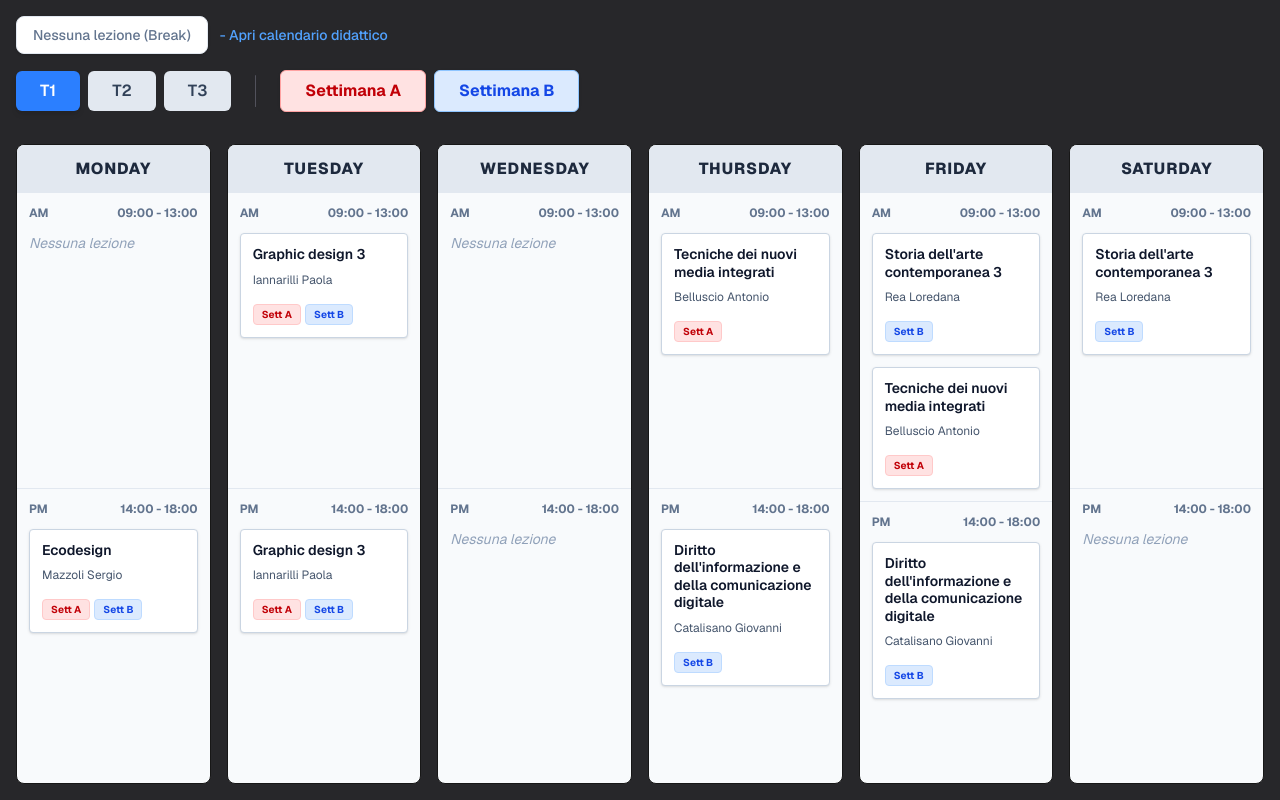
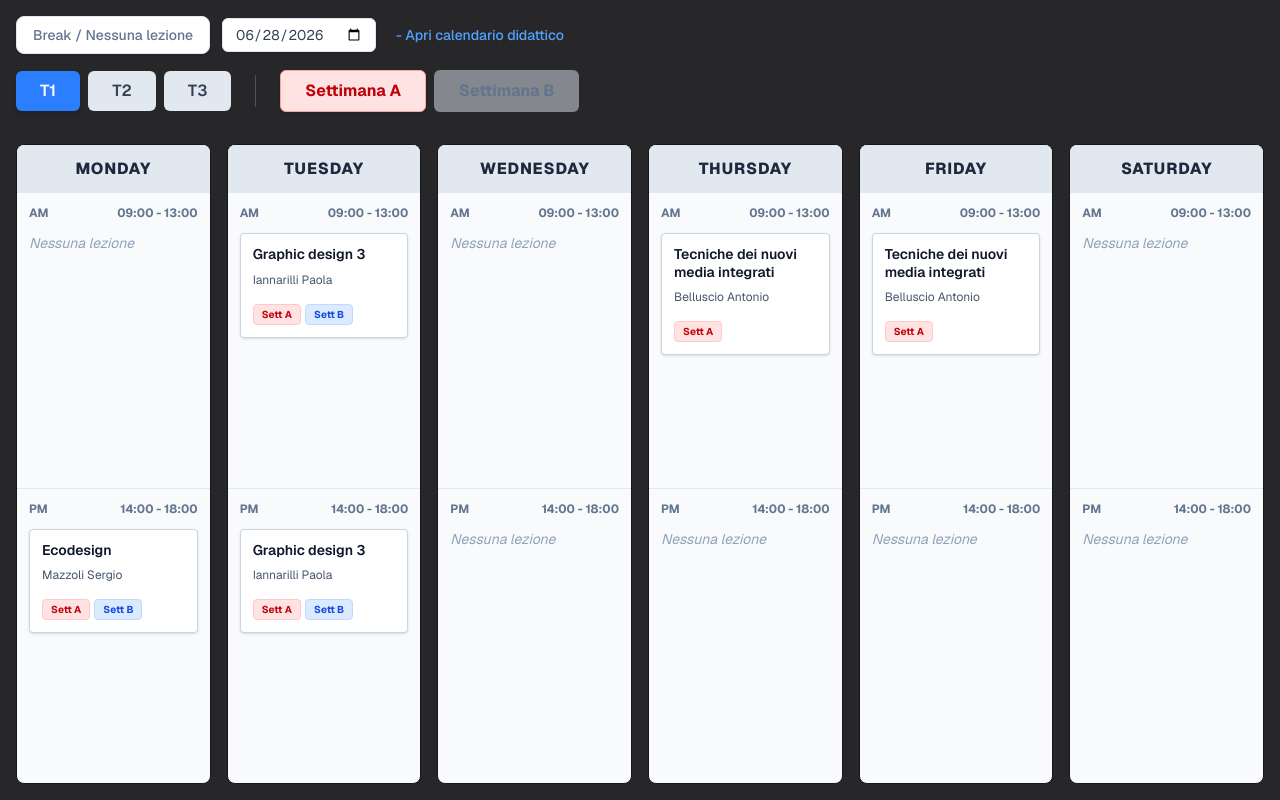
Before and after one commit to pier-4/orario-biennio-gd, a Next.js app: page / in a window 1280 px wide. Built offline with nearby package versions, Linux system fonts and the light colour scheme.

Commit message:
change current week

```diff
--- a/src/app/page.jsx
+++ b/src/app/page.jsx
@@ -17,23 +17,12 @@ const TERMS = ["T1", "T2", "T3"];
 
 export default function Schedule() {
   const [activeTerm, setActiveTerm] = useState("T1");
-  const [activeWeeks, setActiveWeeks] = useState(["A", "B"]);
-
-  // Toggle logica: previene la deselezione di entrambe le settimane
-  const toggleWeek = (week) => {
-    if (activeWeeks.includes(week)) {
-      if (activeWeeks.length > 0) {
-        setActiveWeeks(activeWeeks.filter((w) => w !== week));
-      }
-    } else {
-      setActiveWeeks([...activeWeeks, week]);
-    }
-  };
+  const [activeWeek, setActiveWeek] = useState("A");
 
   // Filtra i dati in base al trimestre e alle settimane selezionate
   const filteredData = data.filter((item) => {
     const isTermMatch = item.term.includes(activeTerm);
-    const isWeekMatch = item.week.some((w) => activeWeeks.includes(w));
+    const isWeekMatch = item.week.includes(activeWeek);
     return isTermMatch && isWeekMatch;
   });
 
@@ -76,9 +65,9 @@ export default function Schedule() {
           aria-label="Selettore settimane"
         >
           <button
-            onClick={() => toggleWeek("A")}
+            onClick={() => setActiveWeek("A")}
             className={`px-6 py-2 rounded-md font-bold transition-all border cursor-pointer ${
-              activeWeeks.includes("A")
+              activeWeek === "A"
                 ? "bg-red-100 text-red-700 border-red-300 shadow-sm"
                 : "bg-slate-200/50 text-slate-500 border-transparent hover:bg-slate-200"
             }`}
@@ -86,9 +75,9 @@ export default function Schedule() {
             Settimana A
           </button>
           <button
-            onClick={() => toggleWeek("B")}
+            onClick={() => setActiveWeek("B")}
             className={`px-6 py-2 rounded-md font-bold transition-all border cursor-pointer ${
-              activeWeeks.includes("B")
+              activeWeek === "B"
                 ? "bg-blue-100 text-blue-700 border-blue-300 shadow-sm"
                 : "bg-slate-200/50 text-slate-500 border-transparent hover:bg-slate-200"
             }`}
--- a/src/components/CurrentWeek.jsx
+++ b/src/components/CurrentWeek.jsx
@@ -1,17 +1,16 @@
-import React, { useState, useMemo, useRef } from "react";
+import React, { useState, useEffect } from "react";
 import academicWeeks from "@/lib/weeks.json";
 
-export default function CurrentWeekIndicator() {
-  const [overrideDate, setOverrideDate] = useState("");
-  const inputRef = useRef(null);
-
-  const currentInfo = useMemo(() => {
-    const today = overrideDate ? new Date(overrideDate) : new Date();
+function getWeekInfo(day, month, year) {
+  const today = new Date(Number(year), Number(month) - 1, Number(day));
   today.setHours(0, 0, 0, 0);
 
   const active = academicWeeks.find((w) => {
-      const start = new Date(w.start);
-      const end = new Date(w.end);
+    const [sY, sM, sD] = w.start.split("-");
+    const start = new Date(Number(sY), Number(sM) - 1, Number(sD));
+    start.setHours(0, 0, 0, 0);
+    const [eY, eM, eD] = w.end.split("-");
+    const end = new Date(Number(eY), Number(eM) - 1, Number(eD));
     end.setHours(23, 59, 59, 999);
     return today >= start && today <= end;
   });
@@ -19,7 +18,6 @@ export default function CurrentWeekIndicator() {
   if (!active || active.term === "Break") return null;
 
   const isA = active.week % 2 !== 0;
-
   return {
     term: active.term,
     week: active.week,
@@ -28,24 +26,33 @@ export default function CurrentWeekIndicator() {
       ? "bg-red-100 text-red-700 border-red-200"
       : "bg-blue-100 text-blue-700 border-blue-200",
   };
-  }, [overrideDate]);
+}
+
+function toInputValue(date) {
+  const y = date.getFullYear();
+  const m = String(date.getMonth() + 1).padStart(2, "0");
+  const d = String(date.getDate()).padStart(2, "0");
+  return `${y}-${m}-${d}`;
+}
+
+export default function CurrentWeekIndicator() {
+  const now = new Date();
+  const [dateStr, setDateStr] = useState(toInputValue(now));
+  const [currentInfo, setCurrentInfo] = useState(() => {
+    return getWeekInfo(now.getDate(), now.getMonth() + 1, now.getFullYear());
+  });
+
+  useEffect(() => {
+    if (!dateStr) return;
+    const [y, m, d] = dateStr.split("-");
+    setCurrentInfo(getWeekInfo(d, m, y));
+  }, [dateStr]);
+
+  const handleChange = (e) => setDateStr(e.target.value);
 
   return (
-    <div className="flex items-center gap-3 mb-4 font-sans">
-      {/* Indicatore Settimana */}
-      <div
-        onClick={() => inputRef.current?.showPicker()}
-        className="relative inline-flex items-center gap-2 px-4 py-2 rounded-lg border border-slate-200 bg-white shadow-sm cursor-pointer hover:bg-slate-50 transition-colors"
-        title="Clicca per testare una data"
-      >
-        <input
-          type="date"
-          ref={inputRef}
-          onChange={(e) => setOverrideDate(e.target.value)}
-          value={overrideDate}
-          className="absolute w-0 h-0 opacity-0 pointer-events-none"
-        />
-
+    <div className="flex flex-wrap items-center gap-3 mb-4 font-sans">
+      <div className="inline-flex items-center gap-2 px-4 py-2 rounded-lg border border-slate-200 bg-white shadow-sm">
         {currentInfo ? (
           <>
             <span className="font-black text-slate-800 text-lg">
@@ -63,17 +70,24 @@ export default function CurrentWeekIndicator() {
           </>
         ) : (
           <span className="text-sm text-slate-500 font-medium">
-            Nessuna lezione (Break)
+            Break / Nessuna lezione
           </span>
         )}
       </div>
 
-      {/* Link Calendario PDF */}
+      <input
+        type="date"
+        value={dateStr}
+        onChange={handleChange}
+        onBlur={handleChange}
+        className="px-3 py-1.5 text-sm rounded-md border border-slate-200 bg-white text-slate-700 shadow-sm focus:outline-none focus:ring-2 focus:ring-blue-500 cursor-pointer"
+      />
+
       <a
         href="/bozza-calendario-26.pdf"
         target="_blank"
         rel="noopener noreferrer"
-        className="text-sm text-blue-400 hover:text-blue-700 hover:underline font-medium"
+        className="text-sm text-blue-400 hover:text-blue-700 hover:underline font-medium ml-2"
       >
         - Apri calendario didattico
       </a>
```
Lines whose indentation alone changed are shown as unchanged.
